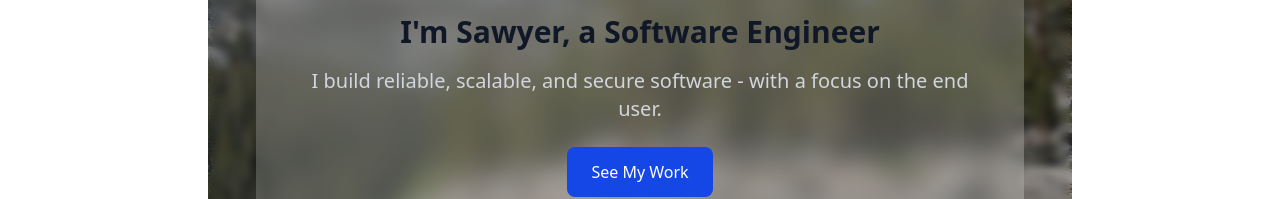
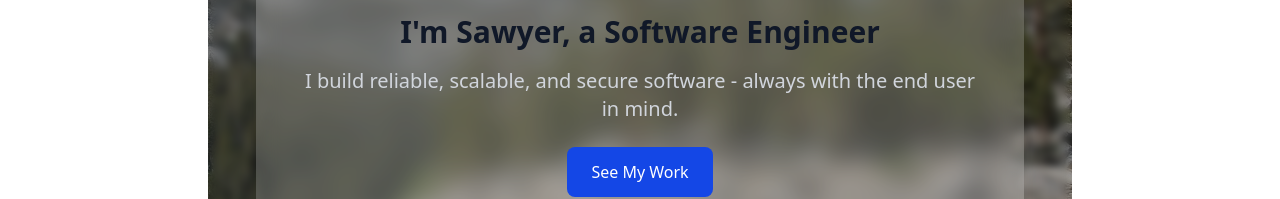
Before and after one commit to sawyersieja/kikko, a Next.js app: page / in a window 1280 px wide. Shown: the part 279-478 px from the top of the page. Built offline with nearby package versions, Linux system fonts and the light colour scheme.

Commit message:
style: hero
- Minor change rewording hero content.

```diff
--- a/src/app/components/Hero.tsx
+++ b/src/app/components/Hero.tsx
@@ -11,7 +11,7 @@ const Hero = () => {
                     I&apos;m Sawyer, a Software Engineer
                 </h1>
                 <p className="mt-4 text-base sm:text-xl text-gray-300">
-                    I build reliable, scalable, and secure software - with a focus on the end user.
+                    I build reliable, scalable, and secure software - always with the end user in mind.
                 </p>
                 <a href="/projects" className="mt-6 inline-block px-6 py-3 bg-blue-700 hover:bg-blue-600 transition-colors rounded-lg font-medium">
                     See My Work
```
